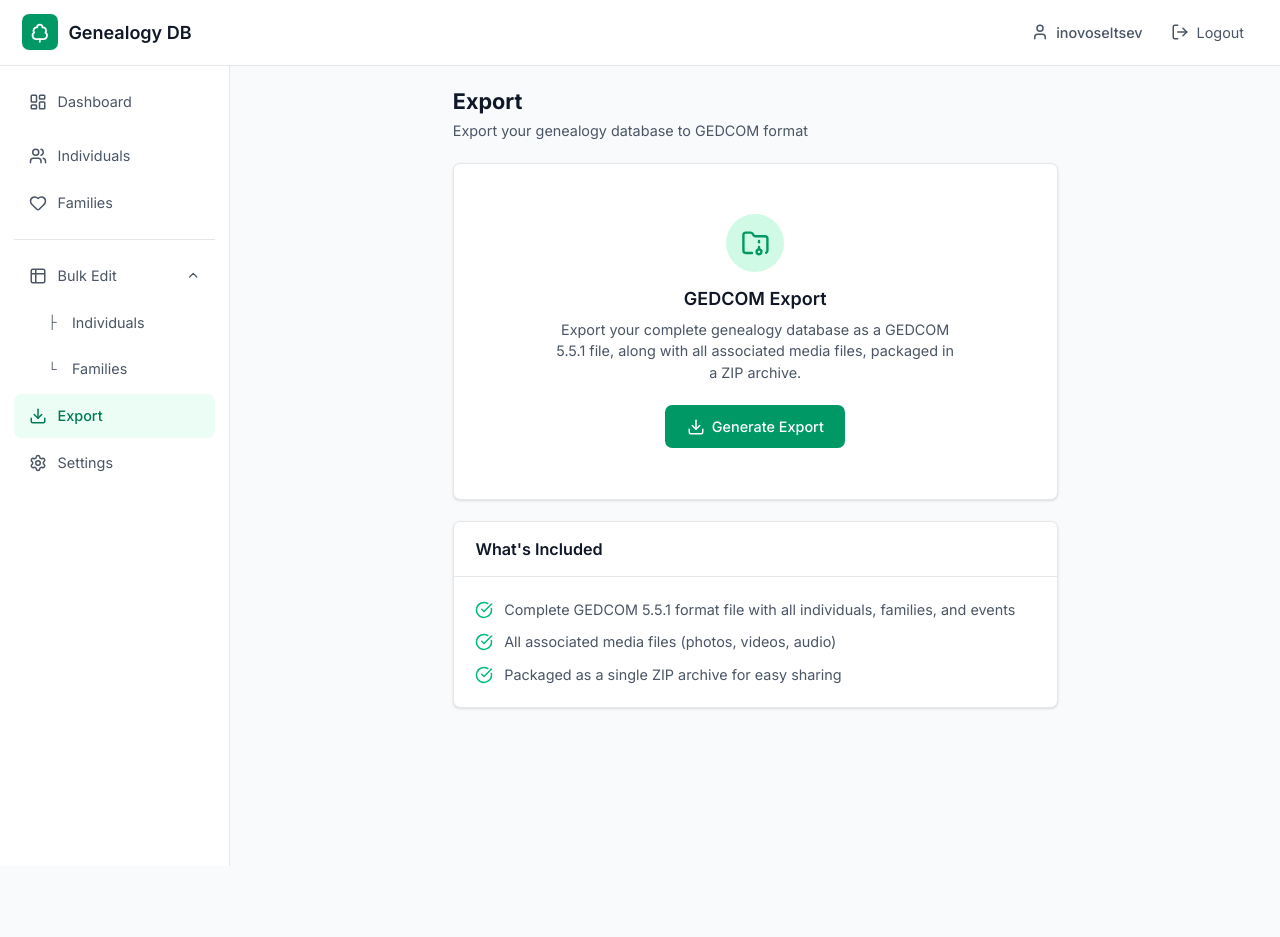
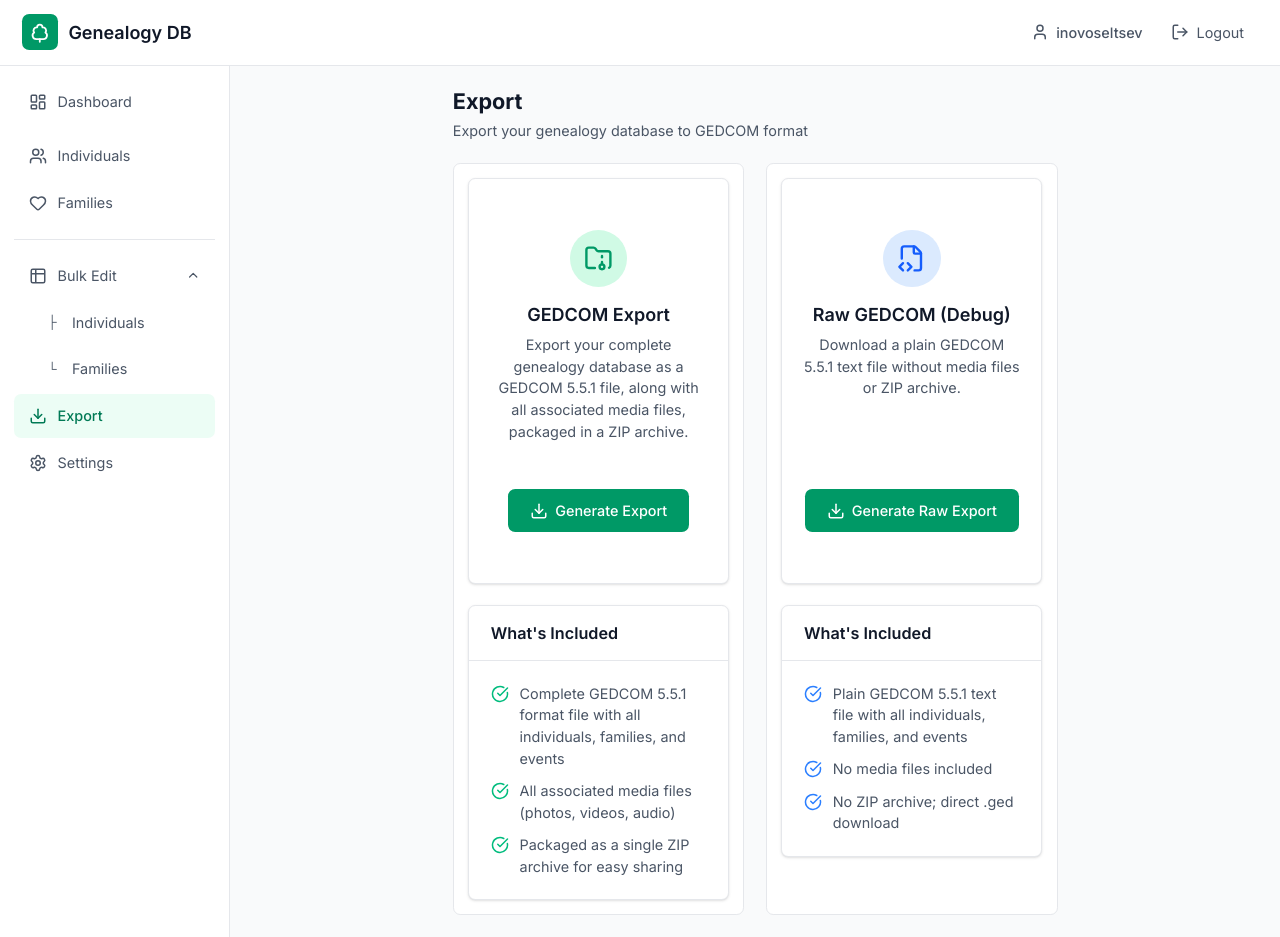
Before and after one commit to ketafoto/gedcom, a React (Vite) app in the folder frontend/: page /export in a window 1280 px wide. Before the commit the page ends 866 px from the top, so only its background shows below. Built offline with nearby package versions, Linux system fonts and the light colour scheme; no server answers.

Commit message:
front-back-end: add "Export" of plain text not zipped *.ged file only, without media

```diff
--- a/frontend/src/pages/export/ExportPage.tsx
+++ b/frontend/src/pages/export/ExportPage.tsx
@@ -1,5 +1,5 @@
 import { useState } from 'react';
-import { Download, FileText, FolderArchive, Loader2, CheckCircle } from 'lucide-react';
+import { Download, FileText, FolderArchive, Loader2, CheckCircle, FileCode2 } from 'lucide-react';
 import apiClient from '../../api/client';
 import { Button } from '../../components/common/Button';
 import { Card } from '../../components/common/Card';
@@ -9,12 +9,12 @@ type ExportStatus = 'idle' | 'generating' | 'ready' | 'error';
 
 export function ExportPage() {
   const [status, setStatus] = useState<ExportStatus>('idle');
-  const [downloadUrl, setDownloadUrl] = useState<string | null>(null);
   const [fileName, setFileName] = useState<string>('');
+  const [rawStatus, setRawStatus] = useState<ExportStatus>('idle');
+  const [rawFileName, setRawFileName] = useState<string>('');
 
   const handleExport = async () => {
     setStatus('generating');
-    setDownloadUrl(null);
 
     try {
       const response = await apiClient.post('/export/gedcom', {}, {
@@ -35,27 +35,58 @@ export function ExportPage() {
       const blob = new Blob([response.data], { type: 'application/zip' });
       const url = URL.createObjectURL(blob);
 
-      setDownloadUrl(url);
       setFileName(extractedFileName);
       setStatus('ready');
       toast.success('Export ready for download');
+
+      const link = document.createElement('a');
+      link.href = url;
+      link.download = extractedFileName;
+      document.body.appendChild(link);
+      link.click();
+      document.body.removeChild(link);
     } catch (error) {
       setStatus('error');
       toast.error('Failed to generate export');
     }
   };
 
-  const handleDownload = () => {
-    if (!downloadUrl) return;
+  const handleRawExport = async () => {
+    setRawStatus('generating');
+
+    try {
+      const response = await apiClient.post('/export/gedcom-raw', {}, {
+        responseType: 'blob',
+      });
+
+      // Extract filename from Content-Disposition header
+      const contentDisposition = response.headers['content-disposition'];
+      let extractedFileName = 'genealogy_export.ged';
+      if (contentDisposition) {
+        const match = contentDisposition.match(/filename="?(.+?)"?$/);
+        if (match) {
+          extractedFileName = match[1];
+        }
+      }
+
+      // Create download URL
+      const blob = new Blob([response.data], { type: 'text/plain' });
+      const url = URL.createObjectURL(blob);
+
+      setRawFileName(extractedFileName);
+      setRawStatus('ready');
+      toast.success('Raw export ready for download');
 
       const link = document.createElement('a');
-    link.href = downloadUrl;
-    link.download = fileName;
+      link.href = url;
+      link.download = extractedFileName;
       document.body.appendChild(link);
       link.click();
       document.body.removeChild(link);
-
-    toast.success('Download started');
+    } catch (error) {
+      setRawStatus('error');
+      toast.error('Failed to generate raw export');
+    }
   };
 
   return (
@@ -68,9 +99,11 @@ export function ExportPage() {
         </p>
       </div>
 
-      {/* Export Card */}
+      <div className="grid grid-cols-1 md:grid-cols-2 gap-6">
+        <div className="border border-gray-200 rounded-lg p-4 space-y-6 bg-white">
           <Card>
-        <div className="text-center py-8">
+            <div className="text-center py-8 flex flex-col items-center justify-between min-h-[360px]">
+              <div className="flex flex-col items-center">
                 <div className="inline-flex items-center justify-center w-16 h-16 bg-emerald-100 rounded-full mb-4">
                   <FolderArchive className="w-8 h-8 text-emerald-600" />
                 </div>
@@ -79,16 +112,19 @@ export function ExportPage() {
                   GEDCOM Export
                 </h2>
 
-          <p className="text-gray-600 mb-6 max-w-md mx-auto">
+                <p className="text-gray-600 mb-6 max-w-md mx-auto min-h-[48px]">
                   Export your complete genealogy database as a GEDCOM 5.5.1 file,
                   along with all associated media files, packaged in a ZIP archive.
                 </p>
+              </div>
 
               {status === 'idle' && (
+                <div>
                   <Button onClick={handleExport} size="lg">
                     <Download className="w-5 h-5 mr-2" />
                     Generate Export
                   </Button>
+                </div>
               )}
 
               {status === 'generating' && (
@@ -104,6 +140,7 @@ export function ExportPage() {
               )}
 
               {status === 'ready' && (
+                <div className="w-full mt-auto">
                   <div className="space-y-4">
                     <div className="flex items-center justify-center gap-3 text-emerald-600">
                       <CheckCircle className="w-5 h-5" />
@@ -116,13 +153,11 @@ export function ExportPage() {
                     </div>
 
                     <div className="flex items-center justify-center gap-3">
-                <Button onClick={handleDownload} size="lg">
+                      <Button onClick={handleExport} size="lg">
                         <Download className="w-5 h-5 mr-2" />
-                  Download
+                        Export Again
                       </Button>
-                <Button variant="secondary" onClick={handleExport}>
-                  Regenerate
-                </Button>
+                    </div>
                   </div>
                 </div>
               )}
@@ -140,7 +175,6 @@ export function ExportPage() {
             </div>
           </Card>
 
-      {/* Info Card */}
           <Card title="What's Included">
             <ul className="space-y-3 text-gray-600">
               <li className="flex items-start gap-3">
@@ -158,5 +192,99 @@ export function ExportPage() {
             </ul>
           </Card>
         </div>
+
+        <div className="border border-gray-200 rounded-lg p-4 space-y-6 bg-white">
+          <Card>
+            <div className="text-center py-8 flex flex-col items-center justify-between min-h-[360px]">
+              <div className="flex flex-col items-center">
+                <div className="inline-flex items-center justify-center w-16 h-16 bg-blue-100 rounded-full mb-4">
+                  <FileCode2 className="w-8 h-8 text-blue-600" />
+                </div>
+
+                <h2 className="text-xl font-semibold text-gray-900 mb-2">
+                  Raw GEDCOM (Debug)
+                </h2>
+
+                <p className="text-gray-600 mb-6 max-w-md mx-auto min-h-[48px]">
+                  Download a plain GEDCOM 5.5.1 text file without media files or ZIP archive.
+                </p>
+              </div>
+
+              {rawStatus === 'idle' && (
+                <div>
+                  <Button onClick={handleRawExport} size="lg">
+                    <Download className="w-5 h-5 mr-2" />
+                    Generate Raw Export
+                  </Button>
+                </div>
+              )}
+
+              {rawStatus === 'generating' && (
+                <div className="space-y-4">
+                  <div className="flex items-center justify-center gap-3 text-gray-600">
+                    <Loader2 className="w-5 h-5 animate-spin" />
+                    <span>Generating raw export...</span>
+                  </div>
+                  <p className="text-sm text-gray-500">
+                    This should be quick for debugging workflows.
+                  </p>
+                </div>
+              )}
+
+              {rawStatus === 'ready' && (
+                <div className="w-full mt-auto">
+                  <div className="space-y-4">
+                    <div className="flex items-center justify-center gap-3 text-blue-600">
+                      <CheckCircle className="w-5 h-5" />
+                      <span className="font-medium">Raw export ready!</span>
+                    </div>
+
+                    <div className="flex items-center justify-center gap-2 text-gray-600 bg-gray-50 rounded-lg p-4">
+                      <FileText className="w-5 h-5" />
+                      <span className="font-mono text-sm">{rawFileName}</span>
+                    </div>
+
+                    <div className="flex items-center justify-center gap-3">
+                      <Button onClick={handleRawExport} size="lg">
+                        <Download className="w-5 h-5 mr-2" />
+                        Export Again
+                      </Button>
+                    </div>
+                  </div>
+                </div>
+              )}
+
+              {rawStatus === 'error' && (
+                <div className="space-y-4">
+                  <p className="text-red-600">
+                    Failed to generate raw export. Please try again.
+                  </p>
+                  <Button onClick={handleRawExport}>
+                    Try Again
+                  </Button>
+                </div>
+              )}
+            </div>
+          </Card>
+
+          <Card title="What's Included">
+            <ul className="space-y-3 text-gray-600">
+              <li className="flex items-start gap-3">
+                <CheckCircle className="w-5 h-5 text-blue-500 flex-shrink-0 mt-0.5" />
+                <span>Plain GEDCOM 5.5.1 text file with all individuals, families, and events</span>
+              </li>
+              <li className="flex items-start gap-3">
+                <CheckCircle className="w-5 h-5 text-blue-500 flex-shrink-0 mt-0.5" />
+                <span>No media files included</span>
+              </li>
+              <li className="flex items-start gap-3">
+                <CheckCircle className="w-5 h-5 text-blue-500 flex-shrink-0 mt-0.5" />
+                <span>No ZIP archive; direct .ged download</span>
+              </li>
+            </ul>
+          </Card>
+        </div>
+      </div>
+    </div>
   );
 }
```
Also changed, not shown: 1 other file (tests, documents, lock files or other folders). Lines whose indentation alone changed are shown as unchanged.
